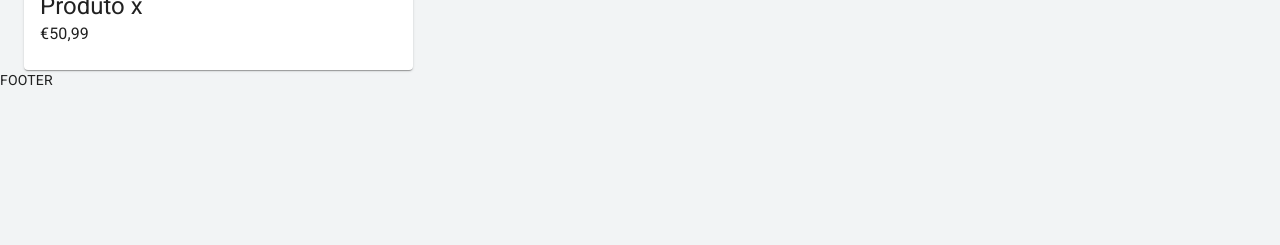
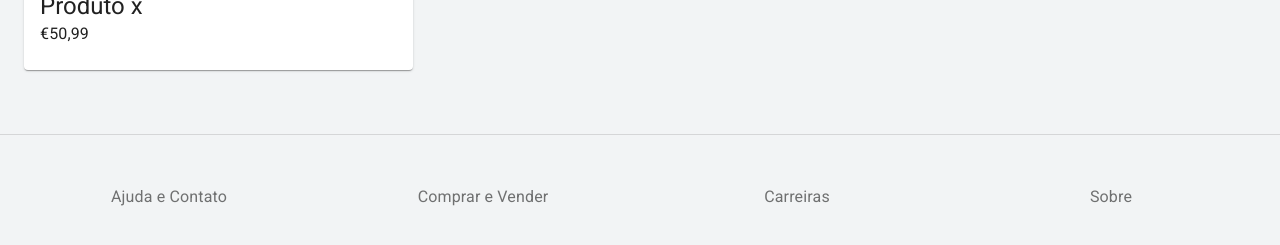
Before and after one commit to franciscoamaral0/e-hub, a Next.js app: page / in a window 1280 px wide. Shown: the part 627-872 px from the top of the page. Before the commit the page ends 800 px from the top, so only its background shows below. Built offline with nearby package versions, Linux system fonts and the light colour scheme.

Commit message:
add footer

```diff
--- a/src/components/Footer.js
+++ b/src/components/Footer.js
@@ -0,0 +1,51 @@
+import { Box, Container, Grid, Typography } from '@material-ui/core'
+
+import { makeStyles } from '@material-ui/core'
+
+const useStyles = makeStyles((theme) => ({
+  footer:{
+    borderTop: `1px solid ${theme.palette.divider}`,
+    marginTop: theme.spacing(8),
+    paddingTop: theme.spacing(3),
+    paddingBottom: theme.spacing(3),
+    [theme.breakpoints.up('sm')]:{
+      paddingTop: theme.spacing(6),
+      paddingBottom: theme.spacing(6)
+    }
+  }
+}))
+
+
+export const Footer = () => {
+  const classes = useStyles()
+  return (
+    <Container maxWidth='lg' component='footer' className={classes.footer}>
+      <Grid container spacing={3}>
+        <Grid item xs={6} sm={3}>
+          <Box textAlign='center'>
+            <Typography color='textSecondary' variant='subtitle1'>Ajuda e Contato</Typography>
+          </Box>
+        </Grid>
+
+        <Grid item xs={6} sm={3}>
+          <Box textAlign='center'>
+            <Typography color='textSecondary' variant='subtitle1'>Comprar e Vender</Typography>
+          </Box>
+        </Grid>
+
+        <Grid item xs={6} sm={3}>
+          <Box textAlign='center'>
+            <Typography color='textSecondary' variant='subtitle1'>Carreiras</Typography>
+          </Box>
+        </Grid>
+
+        <Grid item xs={6} sm={3}>
+          <Box textAlign='center'>
+            <Typography color='textSecondary' variant='subtitle1'>Sobre</Typography>
+          </Box>
+        </Grid>
+      </Grid>
+
+    </Container>
+  )
+}
--- a/src/templates/Default.js
+++ b/src/templates/Default.js
@@ -1,3 +1,4 @@
+import { Footer } from "../components/Footer"
 import Header from "../components/Header"
 
 const Default = ({children}) => {
@@ -5,7 +6,7 @@ const Default = ({children}) => {
     <>
       <Header/>
       {children}
-      <footer>FOOTER</footer>
+      <Footer/>
 
 
     </>
```
